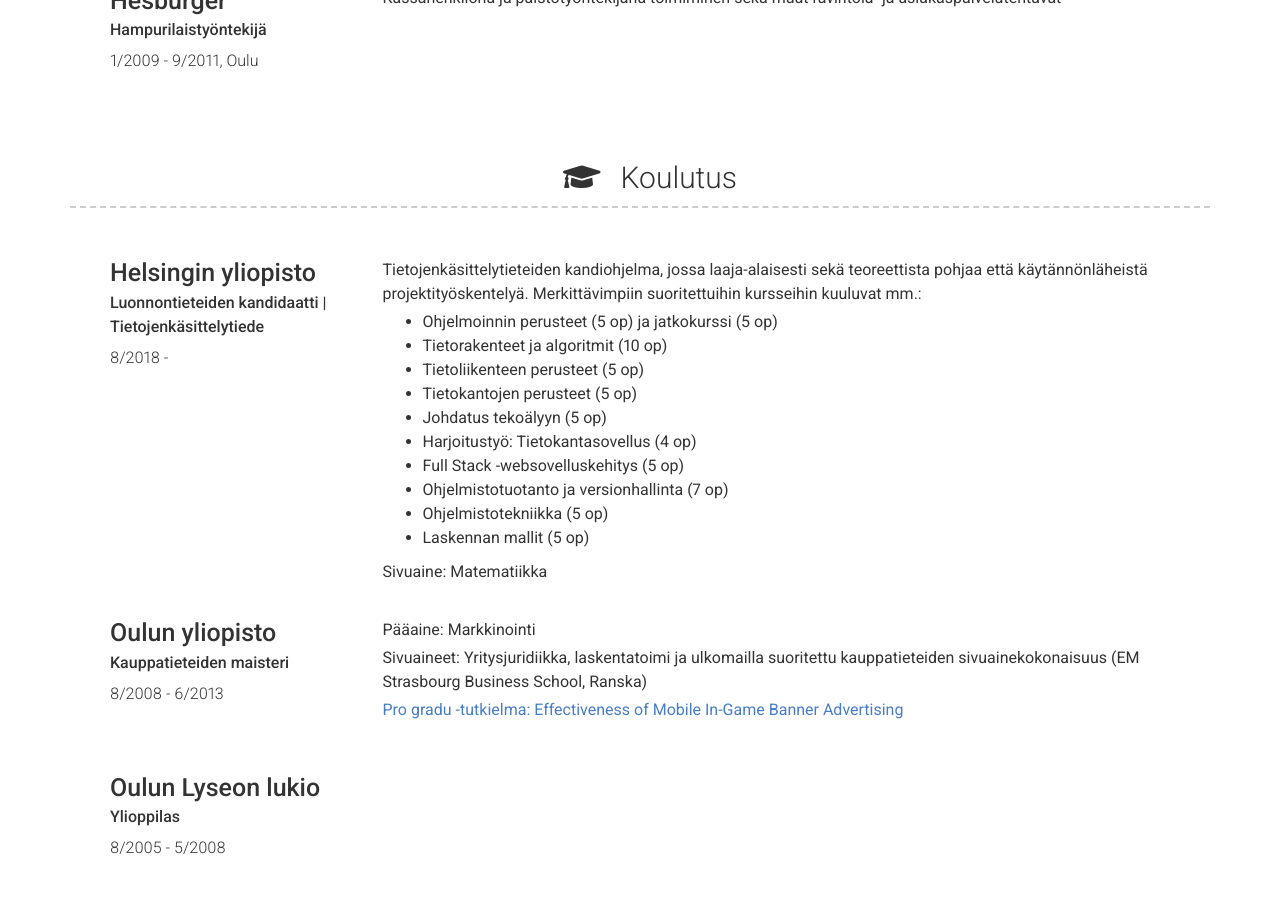
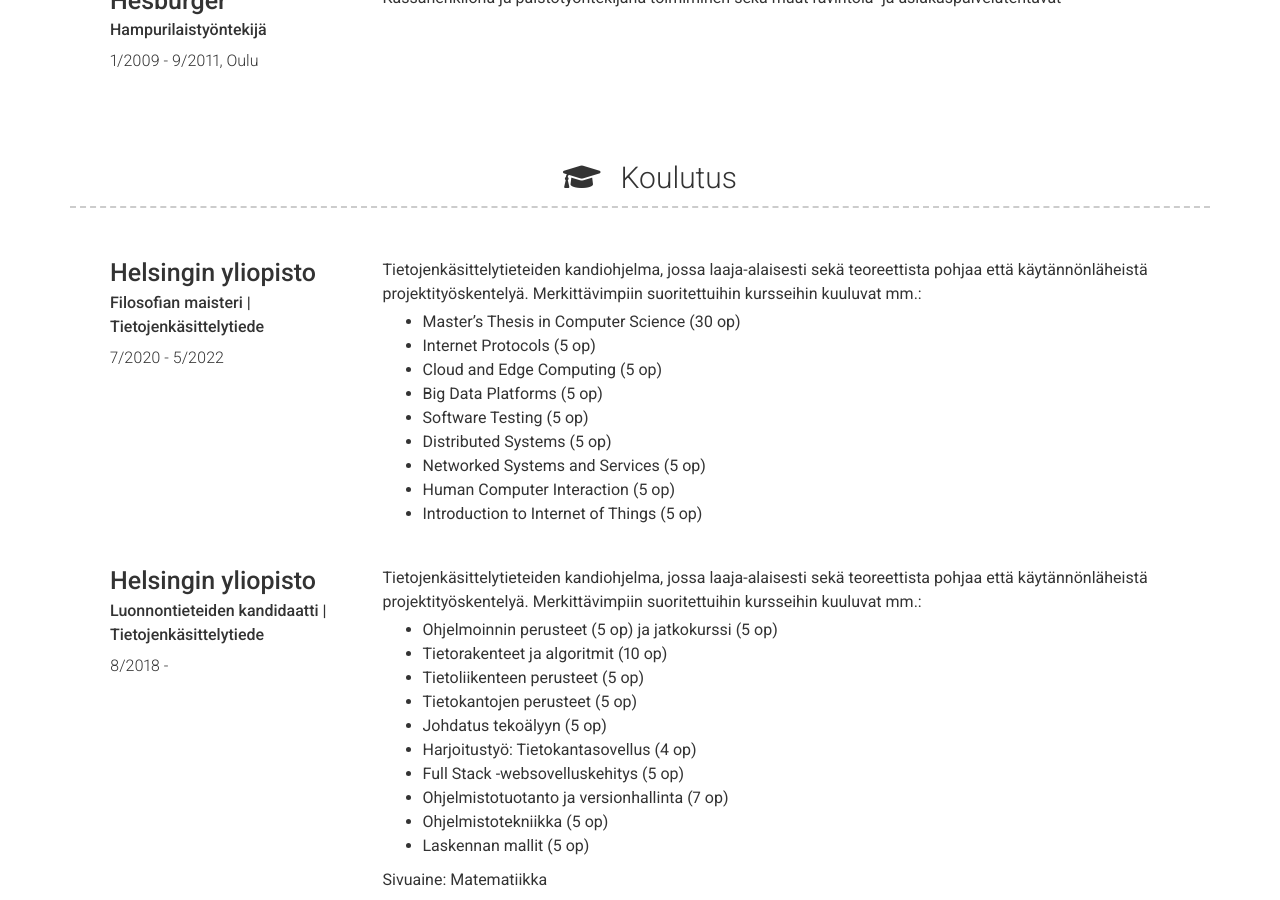
Before and after one commit to saarasat/cv, a Jekyll site: the page built from index.md, in a window 1280 px wide and 900 px high, scrolled down 2112 px. Built offline with Jekyll 4.4.1, drawn with Linux system fonts in a browser that asks for light colours; nearby versions of some CDN libraries.

Commit message:
Update education.yml

```diff
--- a/_data/education.yml
+++ b/_data/education.yml
@@ -1,3 +1,21 @@
+# Education Template
+- layout: left
+  name: Helsingin yliopisto
+  dates: 7/2020 - 5/2022
+  qualification: Filosofian maisteri | Tietojenkäsittelytiede
+  description: | # this will include new lines to allow paragraphs
+    Tietojenkäsittelytieteiden kandiohjelma, jossa laaja-alaisesti sekä teoreettista pohjaa että käytännönläheistä
+    projektityöskentelyä. Merkittävimpiin suoritettuihin kursseihin kuuluvat mm.:
+    - Master's Thesis in Computer Science (30 op)
+    - Internet Protocols (5 op)
+    - Cloud and Edge Computing (5 op)
+    - Big Data Platforms (5 op)
+    - Software Testing (5 op)
+    - Distributed Systems (5 op)
+    - Networked Systems and Services (5 op)
+    - Human Computer Interaction (5 op)
+    - Introduction to Internet of Things (5 op)
+
 # Education Template
 - layout: left
   name: Helsingin yliopisto
```
